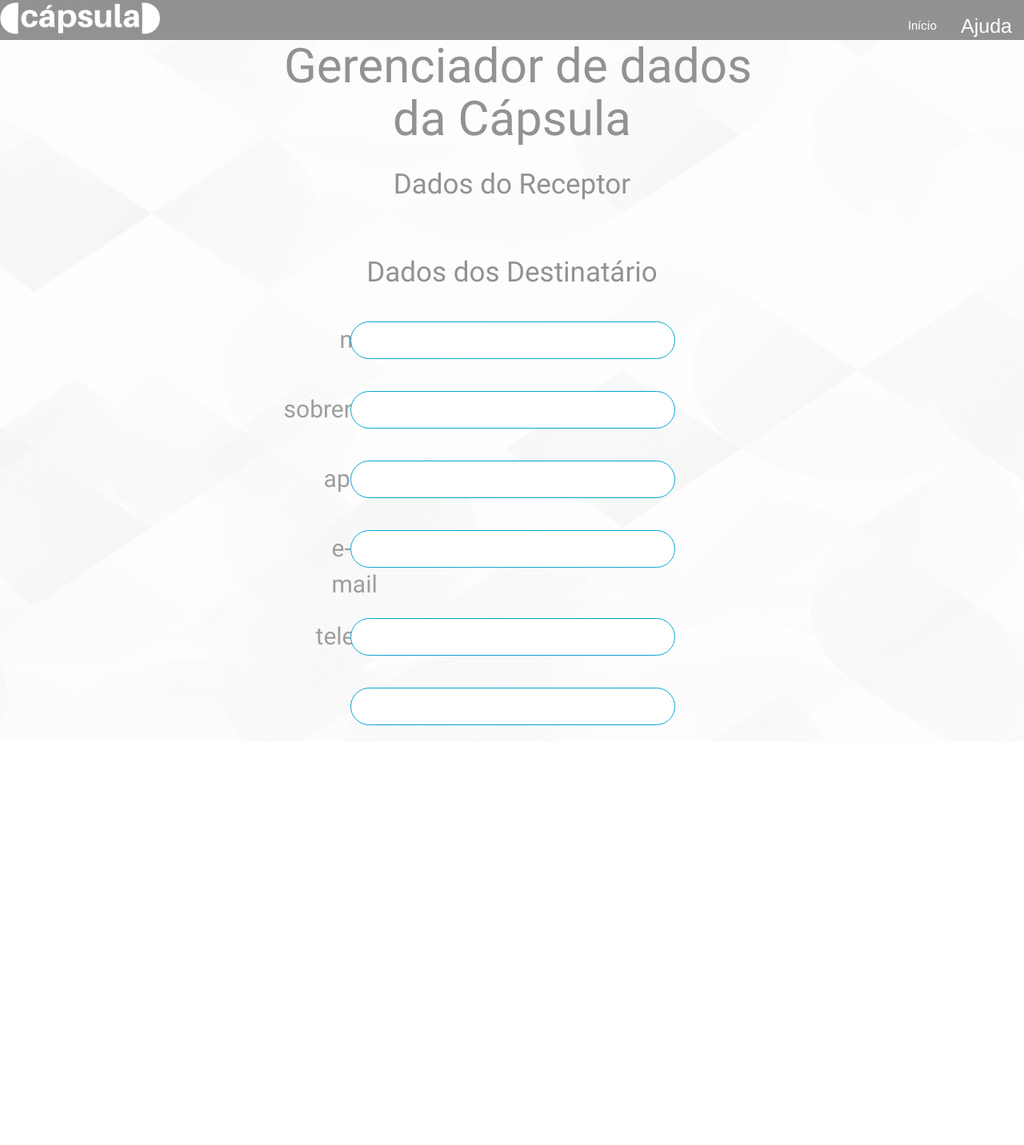
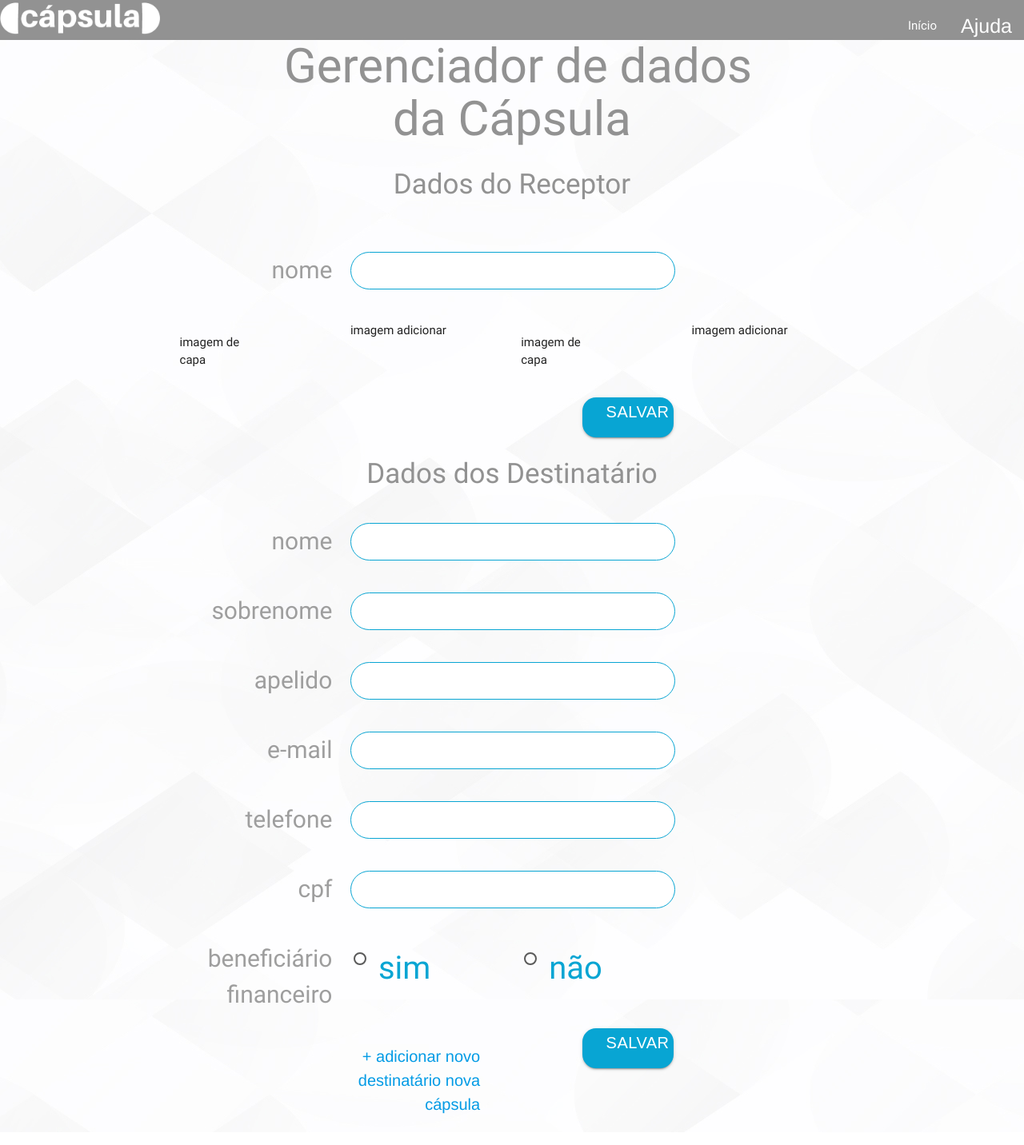
Before and after one commit to jimmymonte/Capsula, an Angular app: page /edicaocapsulas in a window 1280 px wide. Shown: the top 1432 px of the page at 80% size. Before the commit the page ends 947 px from the top, so only its background shows below. Built offline with nearby package versions, Linux system fonts and the light colour scheme; what angular2-materialize would draw is missing.

Commit message:
novaatttelagerenciadordedados

```diff
--- a/src/app/telasCapsula/edicao-capsulas/edicao-capsulas.component.css
+++ b/src/app/telasCapsula/edicao-capsulas/edicao-capsulas.component.css
@@ -42,27 +42,28 @@ label {
 }
 
 .inputnome {
-	padding-left: 200px;
+	text-align: right;
+	float: right;
 }
 
 .inputsobrenome {
-	padding-left: 130px;
+	float: right;
 }
 
 .inputapelido {
-	padding-left: 180px;
+	float: right
 }
 
 .inputemail {
-	padding-left: 190px;
+	float: right;
 }
 
 .inputtelefone {
-	padding-left: 170px;
+	float: right;
 }
 
 .inputcpf {
-	padding-left: 230px;
+	float: right;
 }
 
 input[type=text] {
@@ -72,3 +73,35 @@ input[type=text] {
   border-radius: 50px;
   padding: 0;
 }
+
+.inline-radio {
+	display: flex;
+	position: absolute;
+}
+
+.radiosimnao {
+	font-family: Arial, Helvetica, sans-serif;
+	color: #08A5D3;
+	font-size: 35px;
+	width: 203px;
+	height: 20px;
+}
+
+.linknovodestinatario {
+	font-family: "helvetica";
+	font-size: 20px;
+	text-align: right;
+	margin-right: 15%;
+}
+
+.btn.waves-effect.waves-light {
+	border-radius: 17px;
+	color: white;
+	font-size: 20px;
+	font-family: Arial, Helvetica, sans-serif;
+	background-color: #08A5D3;
+	text-transform: uppercase;;
+	width: 60%;
+	height: 50px;
+	float: right;
+}
--- a/src/app/telasCapsula/edicao-capsulas/edicao-capsulas.component.html
+++ b/src/app/telasCapsula/edicao-capsulas/edicao-capsulas.component.html
@@ -4,12 +4,57 @@
     <h1 class="primeirotitulo">Gerenciador de dados</h1>
     <h1 class="segundotitulo">da Cápsula</h1>
     <br>
+  </div>
+  <div>
     <p class="subtitulo">Dados do Receptor</p>
     <br>
+  </div>
+  <div class="teladadosdacapsula">
+      <div>
+          <form action="">
+            <div class="row">
+              <div class="col s12 m2"></div>
+              <div class="col s12 m2">
+                <label class="inputnome" for="nome">nome</label>
+              </div>
+              <div class="col s2 m4">
+                <input type="text" id="nome" name="nome">
+              </div>
+              <div class="col s12 m3"></div>
+            </div>
+          </form>
+      </div>
+      <div>
+        <div class="row">
+          <div class="col s12 m2"></div>
+          <div class="col s12 m2">
+            <p>imagem de <br> capa</p>
+          </div>
+          <div class="col s12 m2" id="espaco imagem">imagem adicionar</div>
+          <div class="col s12 m2">
+              <p>imagem de <br> capa</p>
+          </div>
+          <div class="col s12 m2" id="espaco imagem">imagem adicionar</div>
+          <div class="col s12 m2"></div>
+        </div>
+      </div>
+      <div id="rodapedadosdacapsula">
+          <div class="row">
+            <div class="col s12 m4"></div>
+            <div class="col s12 m2"></div>
+            <div class="col s12 m2">
+              <a href="#" id="botao" class="waves-effect waves-light btn">salvar</a>
+            </div>
+            <div class="col 12 m4"></div>
+          </div>
+      </div>
+  </div>
+
+  <div>
     <p class="subtitulo">Dados dos Destinatário</p>
   </div>
 
-
+<div class="teladadosdodestinatario">
     <div>
         <form action="">
           <div class="row">
@@ -38,6 +83,7 @@
           </div>
         </form>
     </div>
+    <div>
       <div>
         <form action="">
           <div class="row">
@@ -88,47 +134,45 @@
             </div>
         </form>
     </div>
-
-
- <!-- <div class="teladosdados">
-      <div class="col s12 m12 l6">
-          <div class="card-panel">
+    <div>
+          <form action="">
             <div class="row">
-              <form class="col s12">
-                <div class="row">
-                  <div class="input-field col s12">
-                    <input placeholder="jimmy" id="name2" type="text">
-                    <label for="Nome" class="active">Nome</label>
+              <div class="col s12 m2"></div>
+              <div class="col s12 m2">
+                <label class="inputnome" for="nome">beneficiário<br>financeiro</label>
               </div>
+              <div class="col s12 m2">
+                <p>
+                  <label>
+                      <input class="with-gap" id="choice_1"  name="group1" type="radio" />
+                      <label style="font-size:40px; color:#08A5D3; display: inline; vertical-align: middle';" for="choice_1">sim</label>
+                    </label>
+                </p>
               </div>
-                <div class="row">
-                  <div class="input-field col s12">
-                    <input placeholder="monte silva" id="email2" type="text">
-                    <label for="Sobrenome" class="active">Sobrenome</label>
+              <div class="col s12 m2">
+                <p>
+                  <label>
+                      <input class="with-gap" id="choice_2"  name="group1" type="radio" />
+                      <label style="font-size:40px; color:#08A5D3; display: inline;" for="choice_2">não</label>
+                  </label>
+                </p>
               </div>
-                </div>
-                <div class="row">
-                  <div class="input-field col s12">
-                    <input placeholder="exemplo@exemplo.com" id="password2" type="email">
-                    <label for="E-mail" class="active">E-mail</label>
-                  </div>
-                </div>
-                <div class="row">
-                  <div class="input-field col s12">
-                    <input placeholder="123.456.789-10" id="message2" type="text">
-                    <label for="CPF" class="active">CPF</label>
-                  </div>
-                  <div class="row">
-                    <div class="input-field col s12">
-                      <button class="btn cyan waves-effect waves-light right" type="submit" name="action">Submit
-                        <i class="mdi-content-send right"></i>
-                      </button>
-                    </div>
-                  </div>
+              <div class="col s12 m3"></div>
             </div>
           </form>
       </div>
     </div>
+  <div id="rodapedadosdodestinatario">
+    <div class="row">
+      <div class="col s12 m4"></div>
+      <div class="col s12 m2">
+        <a href="#"><p class="linknovodestinatario">+ adicionar novo destinatário nova cápsula</p></a>
       </div>
-      </div> -->
+      <div class="col s12 m2">
+        <a href="#" id="botao" class="waves-effect waves-light btn">salvar</a>
+      </div>
+      <div class="col 12 m4"></div>
+      </div>
+  </div>
+</div>
 </body>
--- a/src/app/telasCapsula/edicao-capsulas/edicao-capsulas.component.ts
+++ b/src/app/telasCapsula/edicao-capsulas/edicao-capsulas.component.ts
@@ -10,6 +10,7 @@ export class EdicaoCapsulasComponent implements OnInit {
   constructor() { }
 
   ngOnInit() {
+
   }
 
 }
--- a/src/app/telasCapsula/telaInicial/telainicial.component.css
+++ b/src/app/telasCapsula/telaInicial/telainicial.component.css
@@ -54,3 +54,7 @@ a {
 	width: 60%;
 	height: 90%
 }
+
+li {
+    list-style-type: none;
+}
```
Lines whose indentation alone changed are shown as unchanged.
